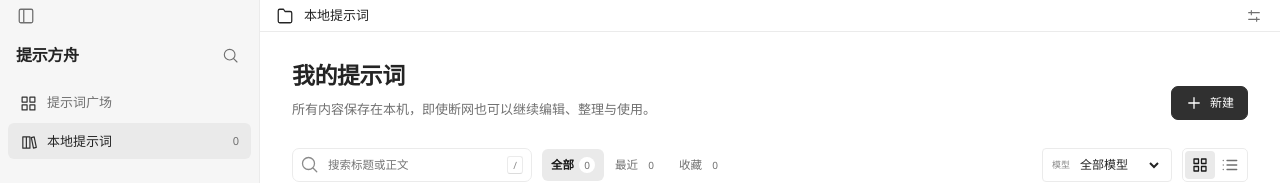
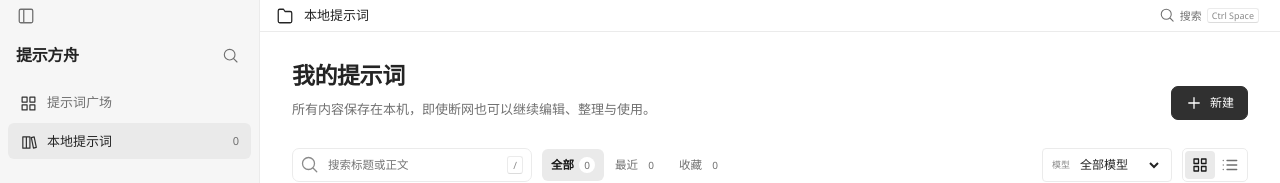
Before and after one commit to sutao2/CueTuck, a Vue app in the folder desktop/: page / in a window 1280 px wide. Shown: the top 183 px of the page. Built offline with nearby package versions, Linux system fonts and the light colour scheme.

Commit message:
Restore persistent search shortcut in the top right

```diff
--- a/desktop/src/components/WorkbenchShell.vue
+++ b/desktop/src/components/WorkbenchShell.vue
@@ -14,10 +14,9 @@
         <AppIcon :name="space === 'local' ? 'folder' : 'square'" /><span data-tauri-drag-region>{{ locationLabel }}</span>
       </div>
       <div class="titlebar-right">
-        <button v-if="sidebarCollapsed" type="button" class="title-tool" data-testid="titlebar-search" :title="t('search')" @click="$emit('open-launcher')">
+        <button type="button" class="title-tool" data-testid="titlebar-search" :title="t('search')" @click="$emit('open-launcher')">
           <AppIcon name="search" /><span>{{ t("search") }}</span><kbd>{{ shortcutLabel }}</kbd>
         </button>
-        <button type="button" class="frame-icon-button" data-testid="titlebar-settings" :aria-label="t('settings')" :title="t('settings')" @click="settingsOpen = true"><AppIcon name="settings" /></button>
       </div>
     </header>
 
```
Also changed, not shown: 4 other files (tests, documents, lock files or other folders).
